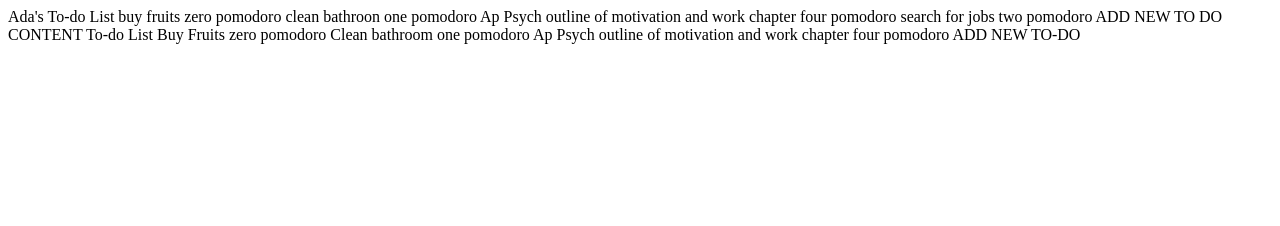
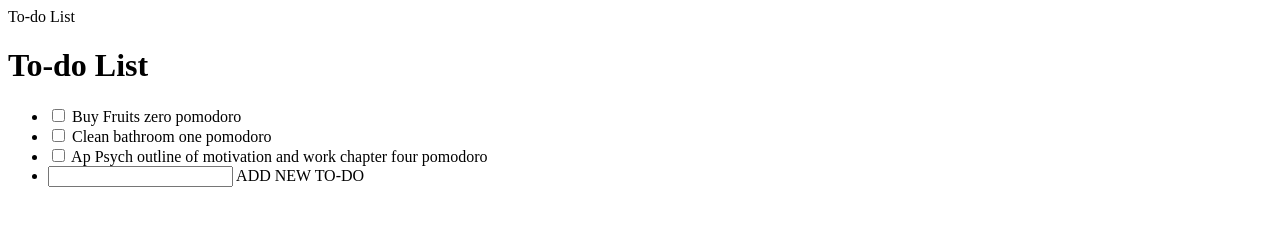
Before and after one commit to adalizcruz/todo_app_front_end, a plain HTML site: page index.html in a window 1280 px wide. Drawn offline with Linux system fonts and the light colour scheme.

Commit message:
add html structure

```diff
--- a/index.html
+++ b/index.html
@@ -1,18 +1,23 @@
-Ada's To-do List
-buy fruits  zero pomodoro
-clean bathroon  one pomodoro
-Ap Psych outline of motivation and work chapter  four pomodoro
-search for jobs  two pomodoro
-ADD NEW TO DO
-<tagname>CONTENT</tagname>
 <html>
     <head>
         <tittle>To-do List</tittle>
     </head>
         <body>
-            Buy Fruits  zero pomodoro
-            Clean bathroom  one pomodoro
-            Ap Psych outline of motivation and work chapter  four pomodoro
-            ADD NEW TO-DO
-        </body>
- </html>
+           <h1>To-do List </h1>
+           <ul>
+              <li>
+                <input type="checkbox">
+                Buy Fruits  zero pomodoro
+              <li>
+                <input type="checkbox">
+                Clean bathroom  one pomodoro</li>
+              <li>
+                <input type="checkbox">
+                Ap Psych outline of motivation and work chapter  four pomodoro</li>
+              <li>
+                <input type=checkbox">
+                ADD NEW TO-DO
+              </li>
+         </ul>
+      </body>
+</html>
```
